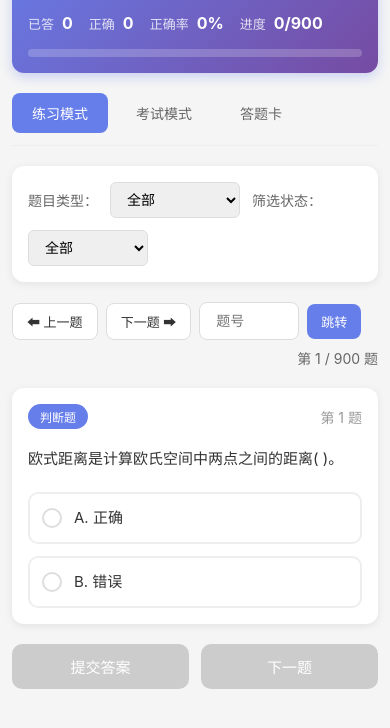
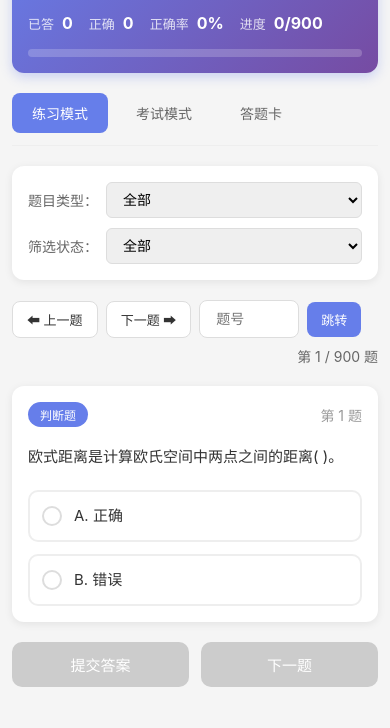
Before and after one commit to yunianshu/AgentWork, a website: page quiz-app/public/index.html in a window 390 px wide. Shown: the part 88-816 px from the top of the page. Drawn offline with Linux system fonts and the light colour scheme.

Commit message:
fix：适配手机端题目筛选栏排版

```diff
--- a/quiz-app/public/index.html
+++ b/quiz-app/public/index.html
@@ -506,6 +506,7 @@
     .filter-label {
       font-size: 14px;
       color: #666;
+      white-space: nowrap;
     }
 
     .filter-select {
@@ -514,6 +515,7 @@
       border-radius: 6px;
       font-size: 14px;
       min-width: 120px;
+      max-width: 100%;
     }
 
     .filter-select:focus {
@@ -531,6 +533,19 @@
       .question-card { padding: 16px; }
       .question-content { font-size: 15px; }
       .option-item { padding: 12px; }
+      .filter-row {
+        display: grid;
+        grid-template-columns: auto minmax(0, 1fr);
+        row-gap: 10px;
+        column-gap: 8px;
+      }
+      .filter-label {
+        align-self: center;
+      }
+      .filter-select {
+        width: 100%;
+        min-width: 0;
+      }
       .nav-section { gap: 8px; }
       .nav-btn { padding: 8px 14px; font-size: 13px; }
       .action-btn { padding: 12px 16px; }
```
